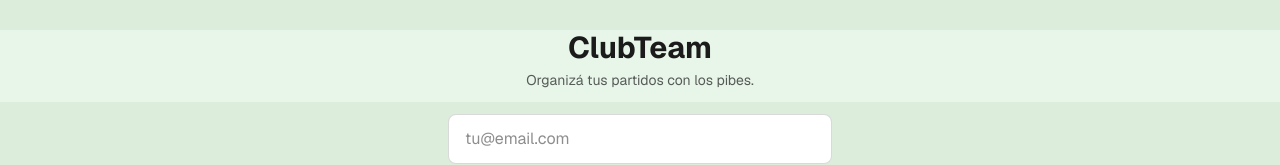
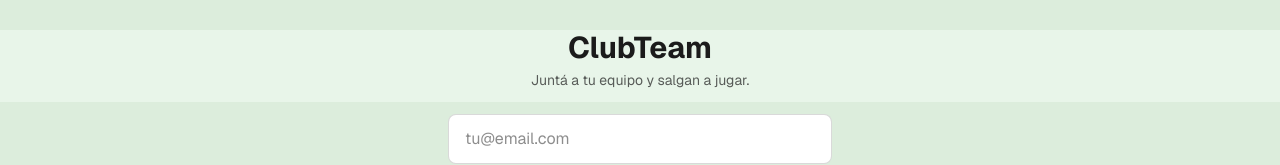
Before and after one commit to Ber254/clubteam, a Next.js app: page /login in a window 1280 px wide. Shown: the part 266-431 px from the top of the page. Built offline with nearby package versions, Linux system fonts and the light colour scheme; no server answers.

Commit message:
app: cambia tagline del login
Co-Authored-By: Claude Sonnet 5 <noreply@anthropic.com>

```diff
--- a/src/app/login/page.tsx
+++ b/src/app/login/page.tsx
@@ -88,7 +88,7 @@ function LoginForm() {
         <p className="text-sm opacity-70">
           {esRegistro
             ? "Creá tu cuenta para arrancar."
-            : "Organizá tus partidos con los pibes."}
+            : "Juntá a tu equipo y salgan a jugar."}
         </p>
       </div>
 
```
